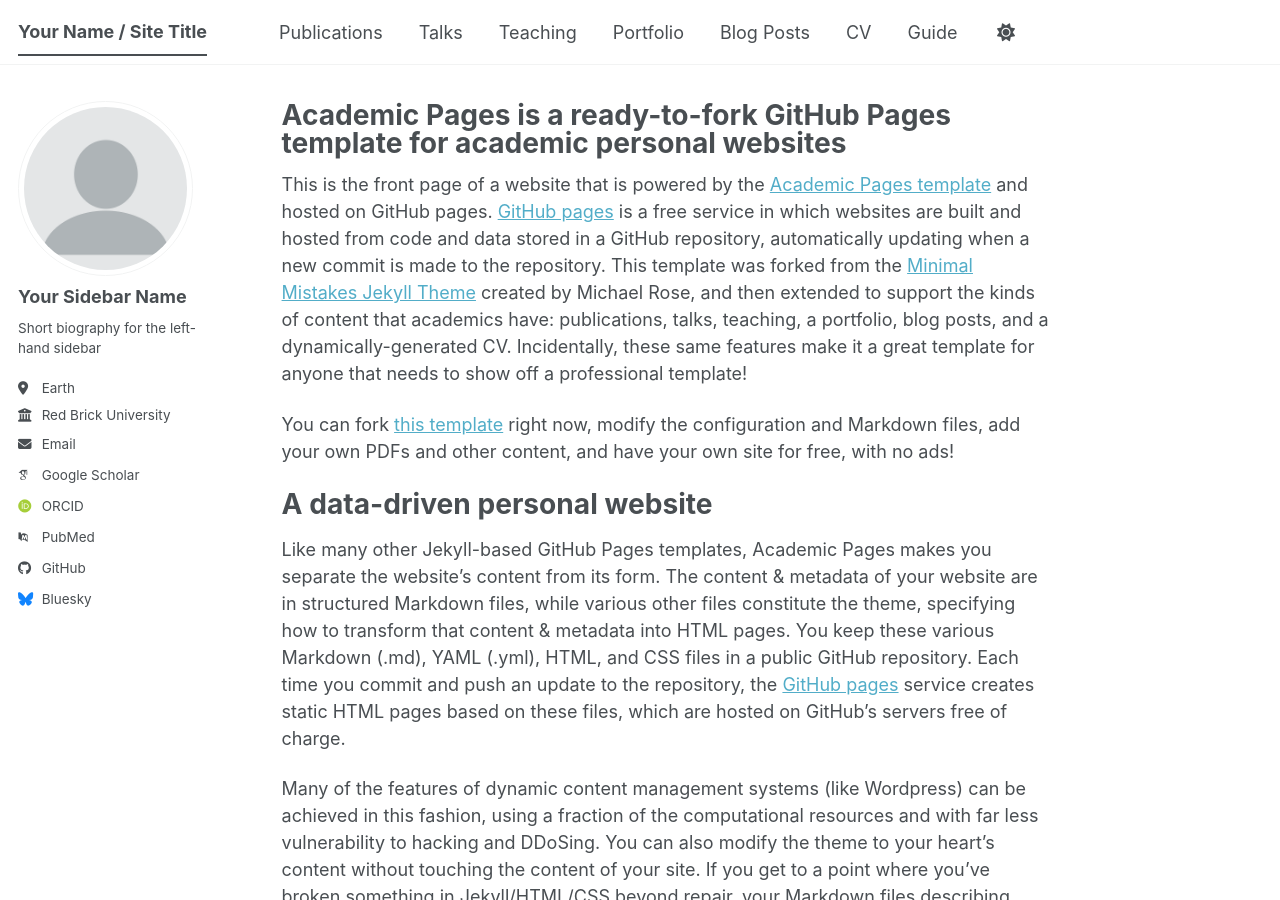
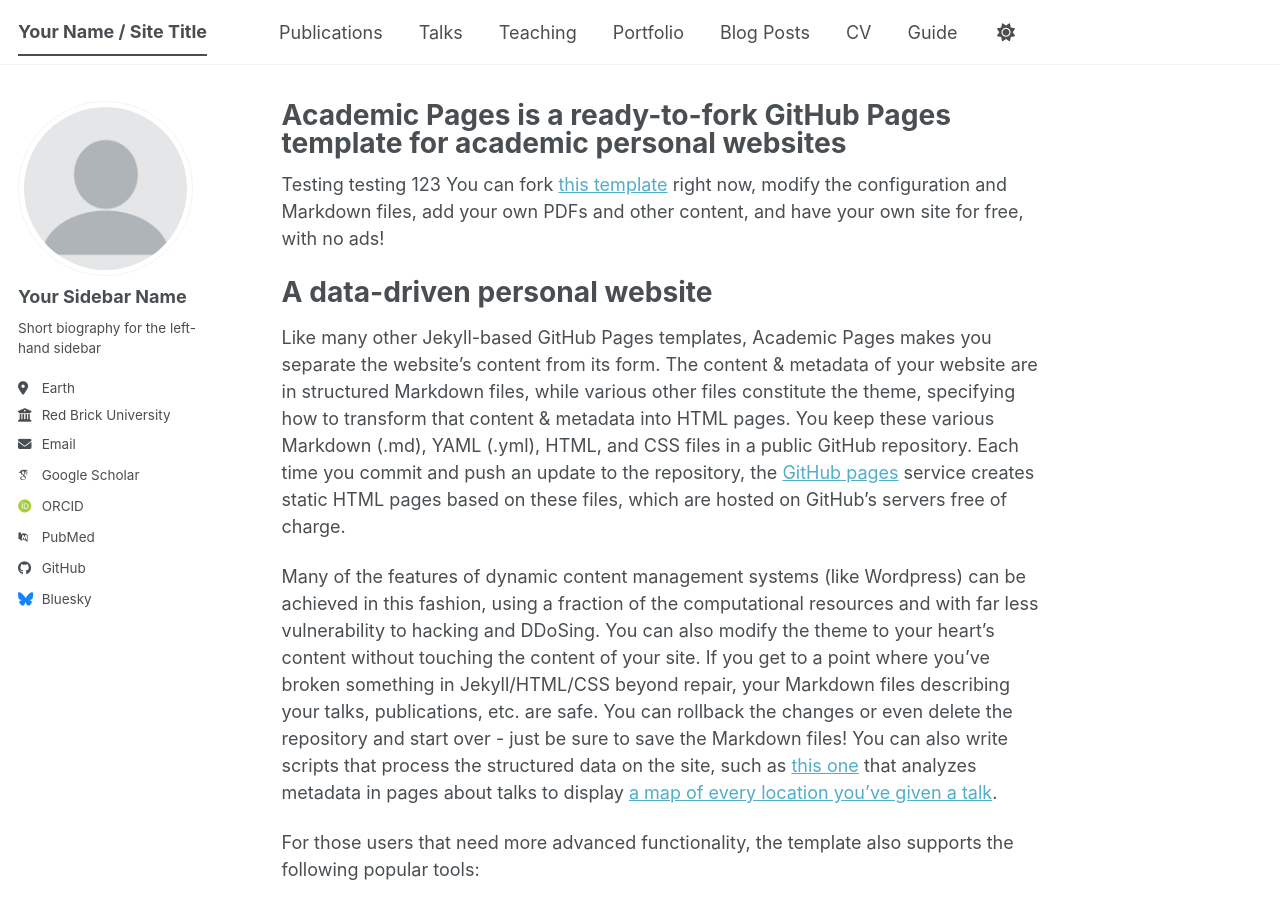
Before and after one commit to nick-bampton/nick-bampton.github.io, a Jekyll site: the page built from _pages/about.md, in a window 1280 px wide and 900 px high. Built offline with Jekyll 4.4.1, drawn with Linux system fonts in a browser that asks for light colours; some web fonts are replaced; a script bundle is joined from its source files by our own code; library files that are not in the unit come from our copies.

Commit message:
Update about.md

```diff
--- a/_pages/about.md
+++ b/_pages/about.md
@@ -7,8 +7,7 @@
   - /about.html
 ---
 
-This is the front page of a website that is powered by the [Academic Pages template](https://github.com/academicpages/academicpages.github.io) and hosted on GitHub pages. [GitHub pages](https://pages.github.com) is a free service in which websites are built and hosted from code and data stored in a GitHub repository, automatically updating when a new commit is made to the repository. This template was forked from the [Minimal Mistakes Jekyll Theme](https://mmistakes.github.io/minimal-mistakes/) created by Michael Rose, and then extended to support the kinds of content that academics have: publications, talks, teaching, a portfolio, blog posts, and a dynamically-generated CV. Incidentally, these same features make it a great template for anyone that needs to show off a professional template!
-
+Testing testing 123
  You can fork [this template](https://github.com/academicpages/academicpages.github.io) right now, modify the configuration and Markdown files, add your own PDFs and other content, and have your own site for free, with no ads!
 
 A data-driven personal website
```
